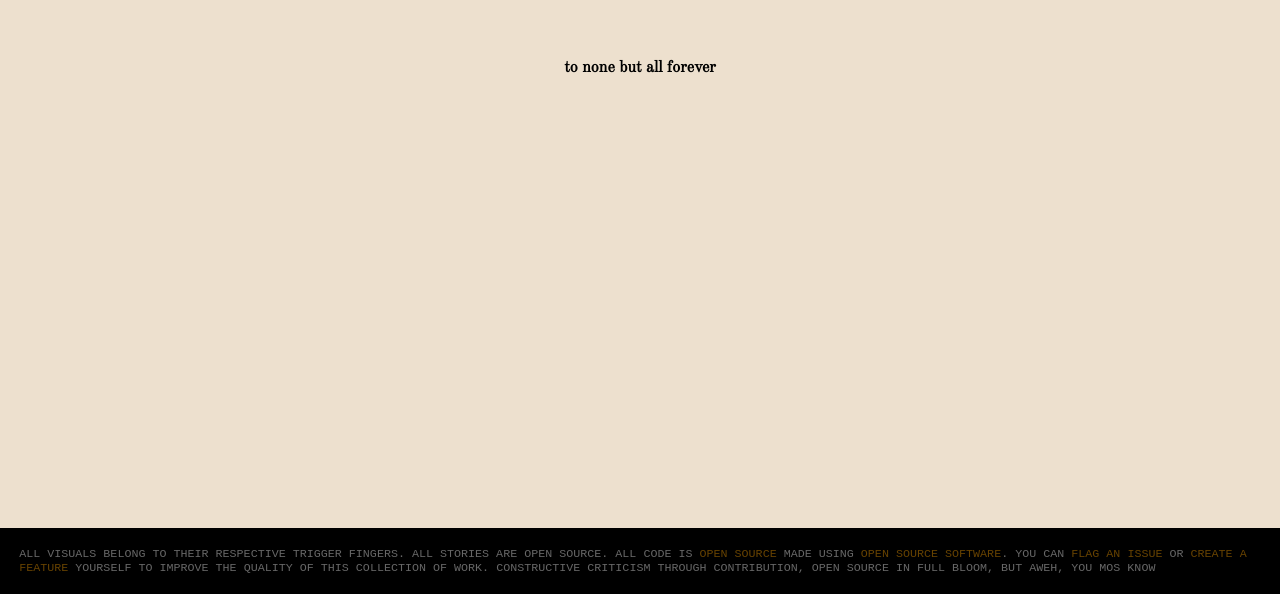
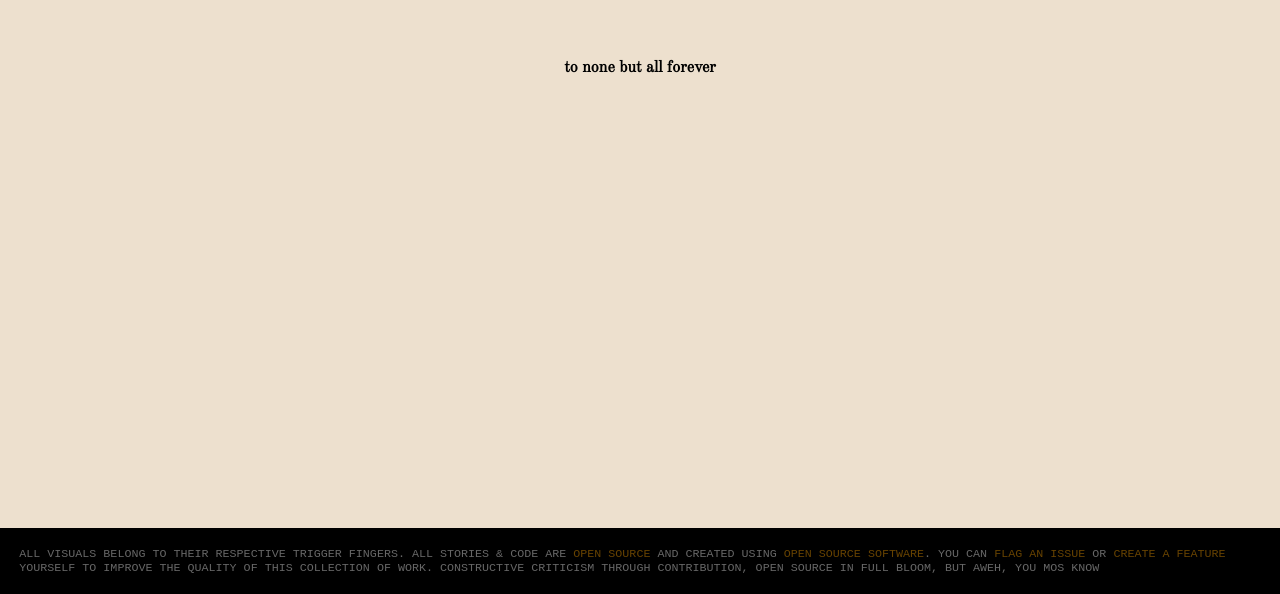
Before and after one commit to themeticus/themeticus.github.io, a plain HTML site: page index.html in a window 1280 px wide. Shown: the part 5131-5725 px from the top of the page. Drawn offline with nearby package versions, Linux system fonts and the light colour scheme.

Commit message:
type o blood type

```diff
--- a/index.html
+++ b/index.html
@@ -143,7 +143,7 @@ to none but all forever</h4>
   </section>
 
 
-<div><span>all visuals belong to their respective trigger fingers. all stories are open source. all code is <a href="https://github.com/themeticus/themeticus.github.io">open source</a> made using <a href="https://github.com/jquery/jquery">open</a> <a href="https://github.com/alvarotrigo/fullPage.js">source</a> <a href="https://github.com/alvarotrigo/multiscroll.js">software</a>.  you can <a href="https://github.com/themeticus/themeticus.github.io/issues">flag an issue</a> or <a href="https://github.com/themeticus/themeticus.github.io/pulls">create a feature</a> yourself to improve the quality of this collection of work. constructive criticism through contribution, open source in full bloom, but aweh, you mos know</span></div>
+<div><span>all visuals belong to their respective trigger fingers. all stories &amp; code are <a href="https://github.com/themeticus/themeticus.github.io">open source</a> and created using <a href="https://github.com/jquery/jquery">open</a> <a href="https://github.com/alvarotrigo/fullPage.js">source</a> <a href="https://github.com/alvarotrigo/multiscroll.js">software</a>.  you can <a href="https://github.com/themeticus/themeticus.github.io/issues">flag an issue</a> or <a href="https://github.com/themeticus/themeticus.github.io/pulls">create a feature</a> yourself to improve the quality of this collection of work. constructive criticism through contribution, open source in full bloom, but aweh, you mos know</span></div>
 
 </body>
 <script src="js/app.js"></script>
```
